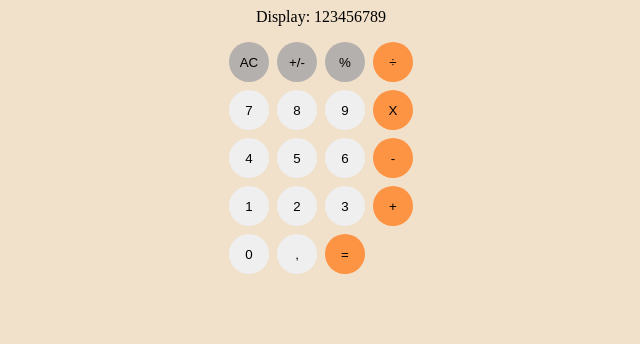
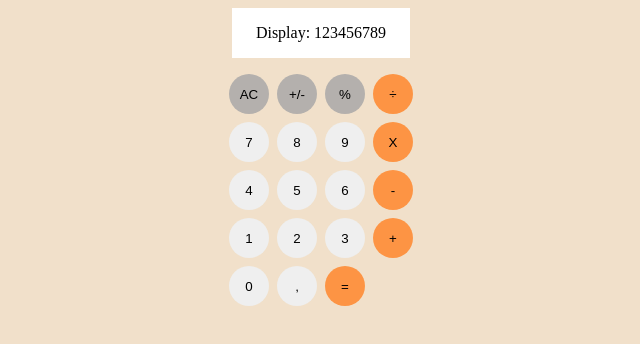
Before and after one commit to didajapa/calculator, a plain HTML site: page index.html in a window 1280 px wide. Shown: the whole page, without its empty margins (319-959 px from the left). Drawn offline with Linux system fonts and the light colour scheme.

Commit message:
update little bit css

```diff
--- a/style.css
+++ b/style.css
@@ -25,12 +25,13 @@ button {
     display: grid;
     grid-template-columns: repeat(4, 1fr);
     grid-template-rows: auto;
-
     gap: 0.5em;
 }
 
 #display{
     margin-bottom: 1em;
+    background-color: white;
+    padding: 1em 1.5em;
 }
 
 .special-modifier {
```
